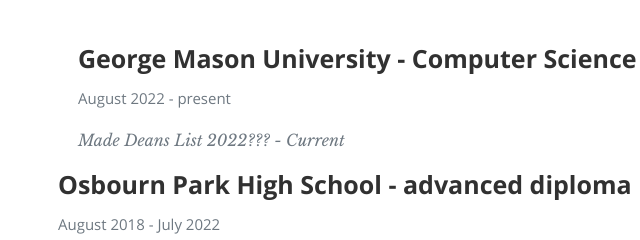
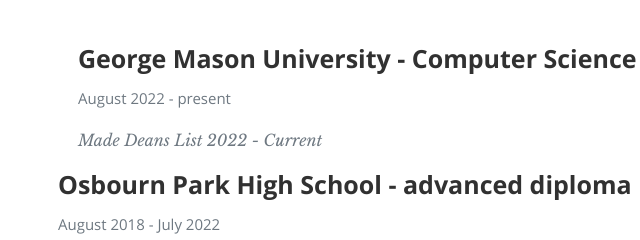
Before and after one commit to NguyenBM/azure-resume, a plain HTML site: page frontend/index.html in a window 1280 px wide. Shown: the part 1200-1440 px from the top of the page, 327-967 px from the left. Drawn offline with nearby package versions, Linux system fonts and the light colour scheme; no server answers.

Commit message:
Added test text

```diff
--- a/frontend/index.html
+++ b/frontend/index.html
@@ -123,7 +123,7 @@
 
                   <h3>George Mason University - Computer Science B.S.</h3>
                   <p class="info"><em class="date">August 2022 - present</em></p>
-                  <p class="info">Made Deans List 2022??? - Current</p>
+                  <p class="info">Made Deans List 2022 - Current</p>
 
                </div>
 
```
Also changed, not shown: 1 other file.
